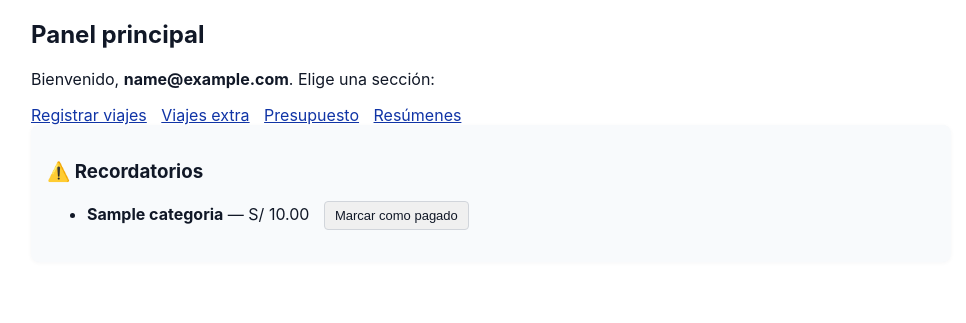
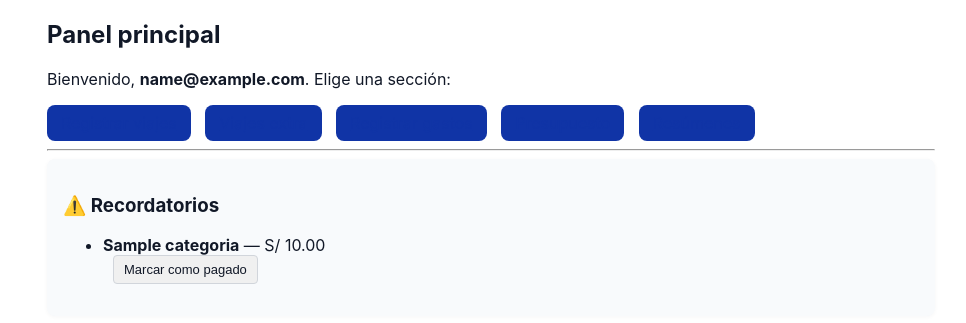
Before and after one commit to ajmonteroa45-del/tripcounterapp, a Flask app: template templates/home.html in a window 1280 px wide. Shown: the part 53-376 px from the top of the page, without its empty margins (149-1115 px from the left). Run offline with Flask 3, Linux system fonts and the light colour scheme; the template is opened without the code that fills it: most values are stand-ins (such as "Sample title", 1, 10 or a date in 2020).

Commit message:
Actualizar home.html
Nuevo botón gastos

```diff
--- a/templates/home.html
+++ b/templates/home.html
@@ -1,27 +1,34 @@
 {% extends "base.html" %}
+
+{% block title %}Panel Principal{% endblock %}
+
 {% block content %}
+  <div class="container mt-4">
     <h2>Panel principal</h2>
     <p>Bienvenido, <strong>{{ email }}</strong>. Elige una sección:</p>
 
-  <nav class="nav-links">
-    <a href="{{ url_for('viajes_page') }}">Registrar viajes</a>
-    <a href="{{ url_for('extras_page') }}">Viajes extra</a>
-    <a href="{{ url_for('presupuesto_page') }}">Presupuesto</a>
-    <a href="{{ url_for('index') }}">Resúmenes</a>
+    <nav class="nav-links mb-4">
+        <a href="{{ url_for('viajes_page') }}" class="btn btn-primary">Registrar viajes</a>
+        <a href="{{ url_for('extras_page') }}" class="btn btn-warning">Viajes extra</a>
+        <a href="{{ url_for('gastos_page') }}" class="btn btn-danger">Registrar gastos</a> <a href="{{ url_for('presupuesto_page') }}" class="btn btn-success">Presupuesto</a>
+        <a href="{{ url_for('api_monthly_report') }}" class="btn btn-info">Resúmenes</a>
     </nav>
+    <hr>
 
     {% if reminders %}
-    <section class="card reminders-section">
+      <section class="card reminders-section p-4 mt-4">
         <h3>⚠️ Recordatorios</h3>
-      <ul>
+        <ul class="list-group list-group-flush">
           {% for r in reminders %}
-          <li>
+            <li class="list-group-item d-flex justify-content-between align-items-center">
+              <div>
                 {% if r.type == '3days' %}En 3 días: {% elif r.type == 'due' %}Hoy vence: {% endif %}
 
                 <strong>{{ r.categoria }}</strong> — S/ {{ "{:,.2f}".format(r.monto) }}
+              </div>
 
               <button
-                class="mark-paid-btn"
+                  class="btn btn-sm btn-outline-secondary mark-paid-btn"
                   data-row-index="{{ r.row_index }}"
                   data-category="{{ r.categoria }}"
               >
@@ -32,4 +39,5 @@
         </ul>
       </section>
     {% endif %}
+  </div>
 {% endblock %}
```
Lines whose indentation alone changed are shown as unchanged.
